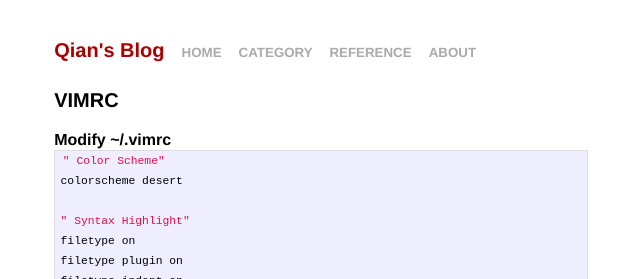
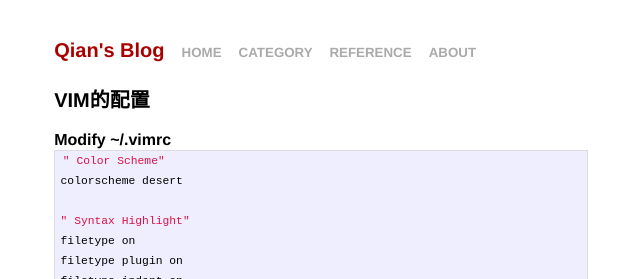
Before and after one commit to jackyuqian/jackyuqian.github.io, a Jekyll site: the page built from _posts/vim_config/2018-8-28-1_vimcfg.md, in a window 1280 px wide. Shown: the top 279 px of the page, without its empty margins (319-959 px from the left). Built offline with Jekyll 4.4.1, drawn with Linux system fonts in a browser that asks for light colours.

Commit message:
change name

```diff
--- a/_posts/vim/2018-8-28-1_vimrc.md
+++ b/_posts/vim_config/2018-8-28-1_vimcfg.md
@@ -1,7 +1,7 @@
 ---
 layout: post
-title: VIMRC
-category: VIM
+title: VIM的配置
+category: VIM的配置
 ---
 
 # {{ page.title }}
```
